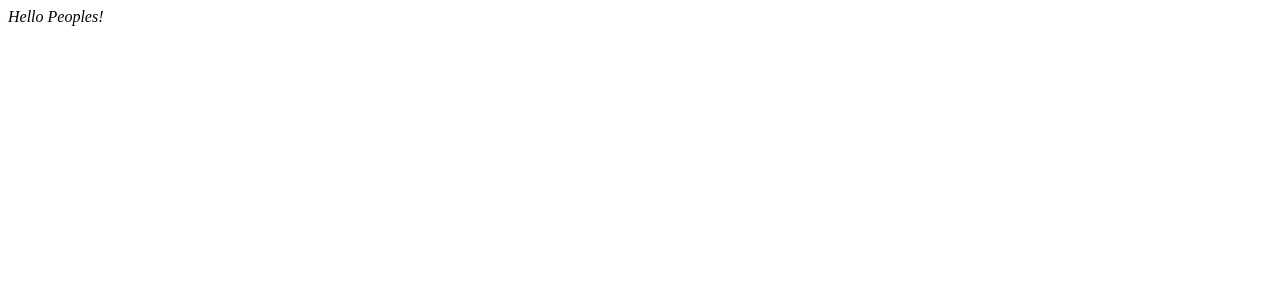
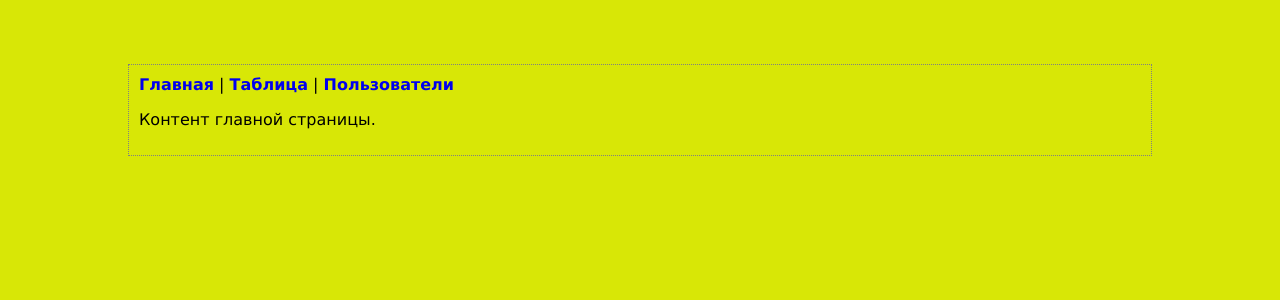
Before and after one commit to MatvejPrytkov/Flask2, a Flask app: page / in a window 1280 px wide. Before the commit the part shown is almost empty. Shown: the top 300 px of the page. Run offline with Flask 3, Linux system fonts and the light colour scheme.

Commit message:
Add template inheritance

```diff
--- /dev/null
+++ b/Peoples/templates/base.html
@@ -0,0 +1,21 @@
+<!-- Файл base.html -->
+<!DOCTYPE html>
+<html lang="ru">
+    <head>
+    <meta charset="UTF-8">
+        <link rel="stylesheet" href="/static/css/style.css">
+        <title>{% block title %}Мой сайт{% endblock %}</title>
+    </head>
+<body>
+    <div id="main">
+        <div id="menu">
+            <a href="/">Главная</a> |
+            <a href="/table">Таблица</a> |
+            <a href="/names">Пользователи</a>
+        </div>
+        <div id="content">
+            {% block content %}{% endblock %}
+        </div>
+    </div>
+</body>
+</html>
--- a/Peoples/templates/index.html
+++ b/Peoples/templates/index.html
@@ -1,11 +1,7 @@
-<!DOCTYPE html>
-<html lang="en">
-<head>
-    <meta charset="UTF-8">
-    <meta name="viewport" content="width=device-width, initial-scale=1.0">
-    <title>Hello</title>
-</head>
-<body>
-    <i>Hello Peoples!</i>
-</body>
-</html>
+{% extends "base.html" %}
+
+{% block title %}Главная страница{% endblock  %}
+
+{% block content %}
+    <p> Контент главной страницы.</p>
+{% endblock  %}
```
Also changed, not shown: 2 other files.
